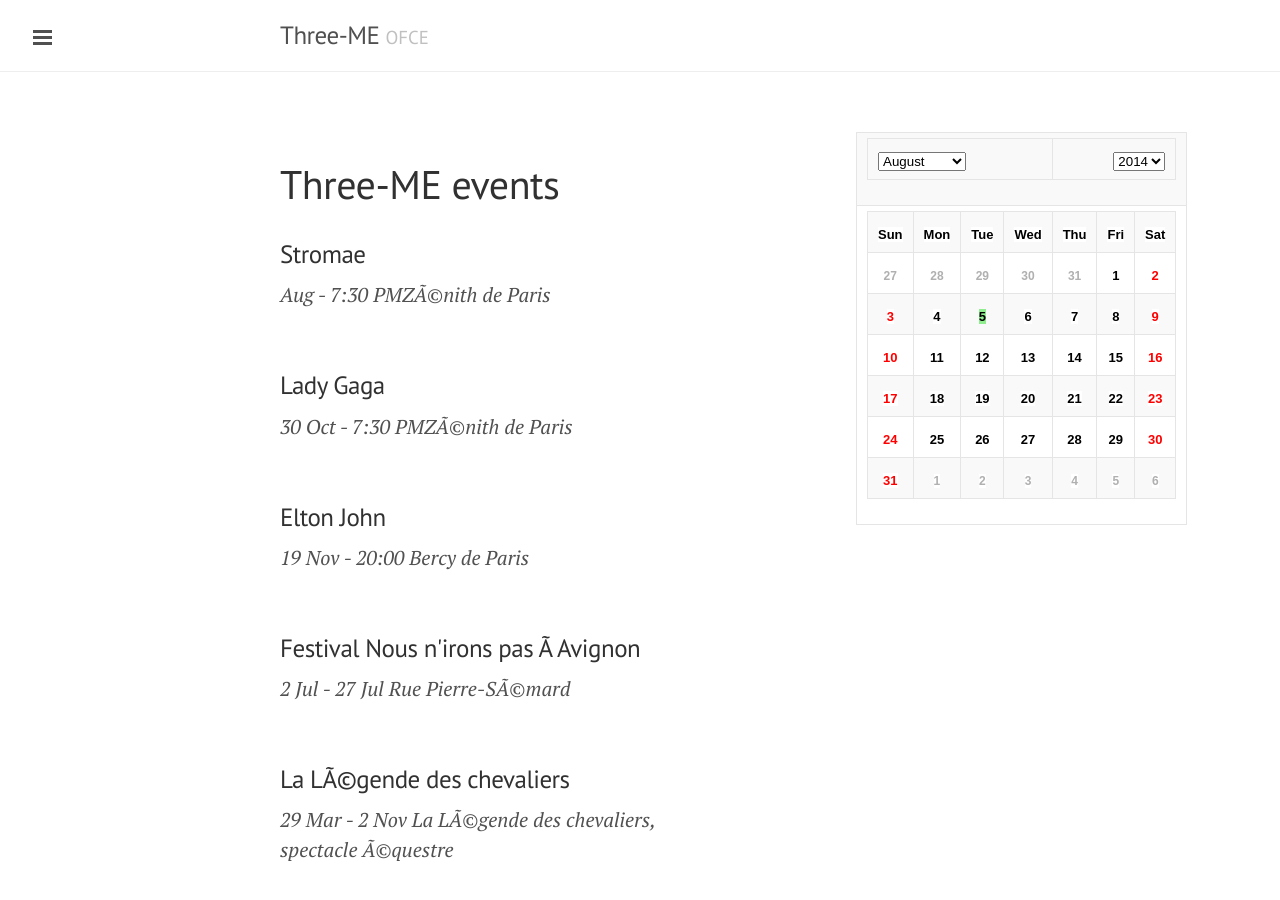
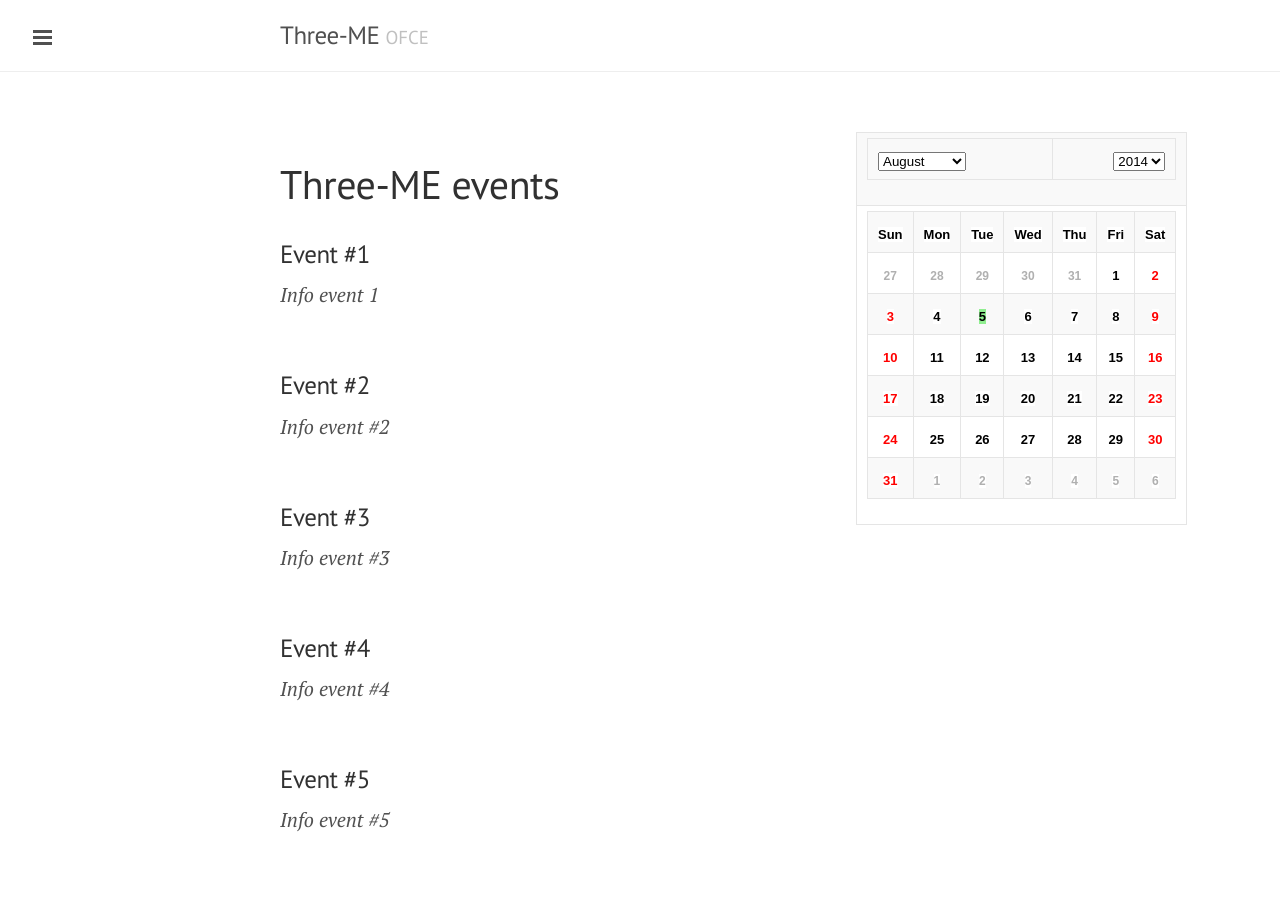
Before and after one commit to Lidewey/Lidewey.github.io, a Jekyll site: the page built from Events.html, in a window 1280 px wide. Built offline with Jekyll 4.4.1, drawn with Linux system fonts in a browser that asks for light colours; Markdown is read by kramdown in place of the engine named in the settings.

Commit message:
Create events

```diff
--- a/Events.html
+++ b/Events.html
@@ -8,20 +8,20 @@
 	<h1>Three-ME events</h1>
 <p>
 
-	<h3>Stromae</h3>
-<i>Aug - 7:30 PMZÃ©nith de Paris</i><br>
+	<h3>Event #1</h3>
+<i>Info event 1</i><br>
 
-<br><h3>Lady Gaga</h3>
-<i>30 Oct - 7:30 PMZÃ©nith de Paris</i><br>
+<br>	<h3>Event #2</h3>
+<i>Info event #2</i><br>
 
-<br><h3>Elton John</h3>
-<i>19 Nov - 20:00 Bercy de Paris</i><br>
+<br>	<h3>Event #3</h3>
+<i>Info event #3</i><br>
 
-<br><h3>Festival Nous n'irons pas Ã  Avignon</h3>
-<i>2 Jul - 27 Jul Rue Pierre-SÃ©mard </i><br>
+<br>	<h3>Event #4</h3>
+<i>Info event #4</i><br>
 
-<br><h3>La LÃ©gende des chevaliers</h3>
-<i>29 Mar - 2 Nov La LÃ©gende des chevaliers, spectacle Ã©questre</i><br>
+<br>	<h3>Event #5</h3>
+<i>Info event #5</i><br>
 </div>
 
 <div style="float:right; width:20%; ">
```
